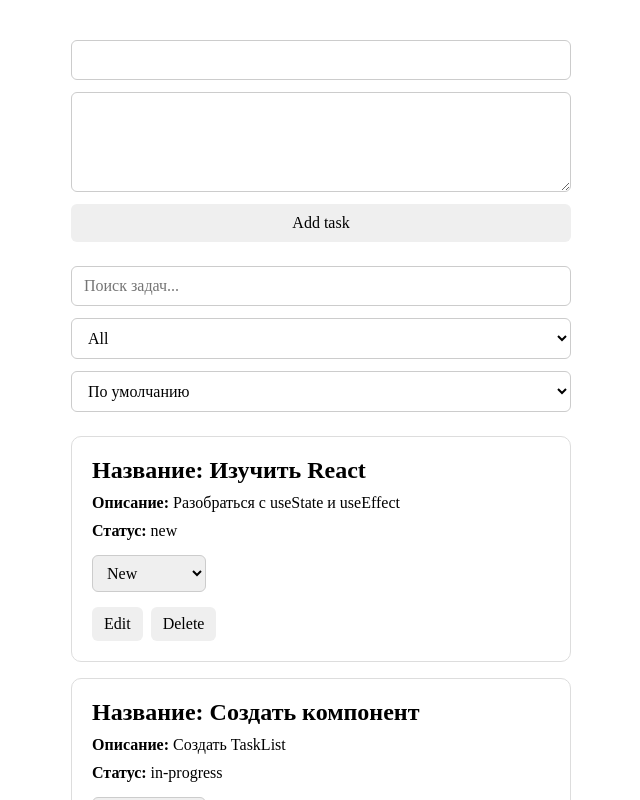
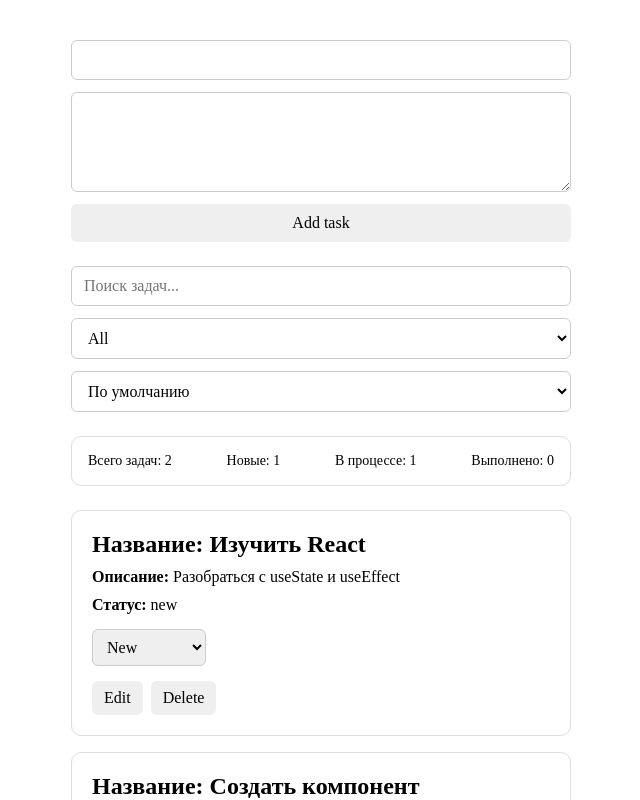
Before and after one commit to taptiyga/task-manager, a React (Vite) app: page / in a window 1280 px wide. Shown: the top 800 px of the page, without its empty margins (319-959 px from the left). Built offline with nearby package versions, Linux system fonts and the light colour scheme.

Commit message:
Add task counter

```diff
--- a/src/App.tsx
+++ b/src/App.tsx
@@ -6,6 +6,7 @@ import styles from "./App.module.css";
 import { SearchBar } from "./components/SearchBar/SearchBar";
 import { TaskFilter } from "./components/TaskFilter/TaskFilter";
 import { TaskSort } from "./components/TaskSort/TaskSort";
+import { TaskCounter } from "./components/TaskCounter/TaskCounter";
 
 export function App() {
   const [tasks, setTasks] = useState<Task[]>(() => {
@@ -26,6 +27,9 @@ export function App() {
   >("default");
   const addTask = (task: Task): void => {
     setTasks((prevTasks) => [task, ...prevTasks]);
+    setSearch("");
+    setStatusFilter("all");
+    setSortOrder("default");
   };
   const deleteTask = (id: string): void => {
     setTasks((prevTasks) => prevTasks.filter((task) => task.id !== id));
@@ -77,6 +81,8 @@ export function App() {
 
       <TaskSort sortOrder={sortOrder} setSortOrder={setSortOrder} />
 
+      <TaskCounter tasks={tasks}/>
+
       <TaskList
         tasks={sortedTasks}
         deleteTask={deleteTask}
--- /dev/null
+++ b/src/components/TaskCounter/TaskCounter.module.css
@@ -0,0 +1,16 @@
+.counter {
+  display: flex;
+  justify-content: space-between;
+  gap: 12px;
+  max-width: 500px;
+  margin: 24px auto 0;
+  padding: 16px;
+  border: 1px solid #ddd;
+  border-radius: 10px;
+  background: #fff;
+  flex-wrap: wrap;
+}
+
+.item {
+  font-size: 14px;
+}
--- /dev/null
+++ b/src/components/TaskCounter/TaskCounter.tsx
@@ -0,0 +1,24 @@
+import type { Task } from "../../data/tasks";
+import styles from "./TaskCounter.module.css";
+type TaskCounterProps = {
+  tasks: Task[];
+};
+export function TaskCounter({ tasks }:TaskCounterProps) {
+ const total = tasks.length;
+
+ const newTasks = tasks.filter((task) => task.status === "new").length;
+
+ const inProgressTasks = tasks.filter(
+   (task) => task.status === "in-progress",
+ ).length;
+
+ const doneTasks = tasks.filter((task) => task.status === "done").length;
+  return (
+    <div className={styles.counter}>
+      <div className={styles.item}>Всего задач: {total}</div>
+      <div className={styles.item}>Новые: {newTasks}</div>
+      <div className={styles.item}>В процессе: {inProgressTasks}</div>
+      <div className={styles.item}>Выполнено: {doneTasks}</div>
+    </div>
+  );
+}
```
